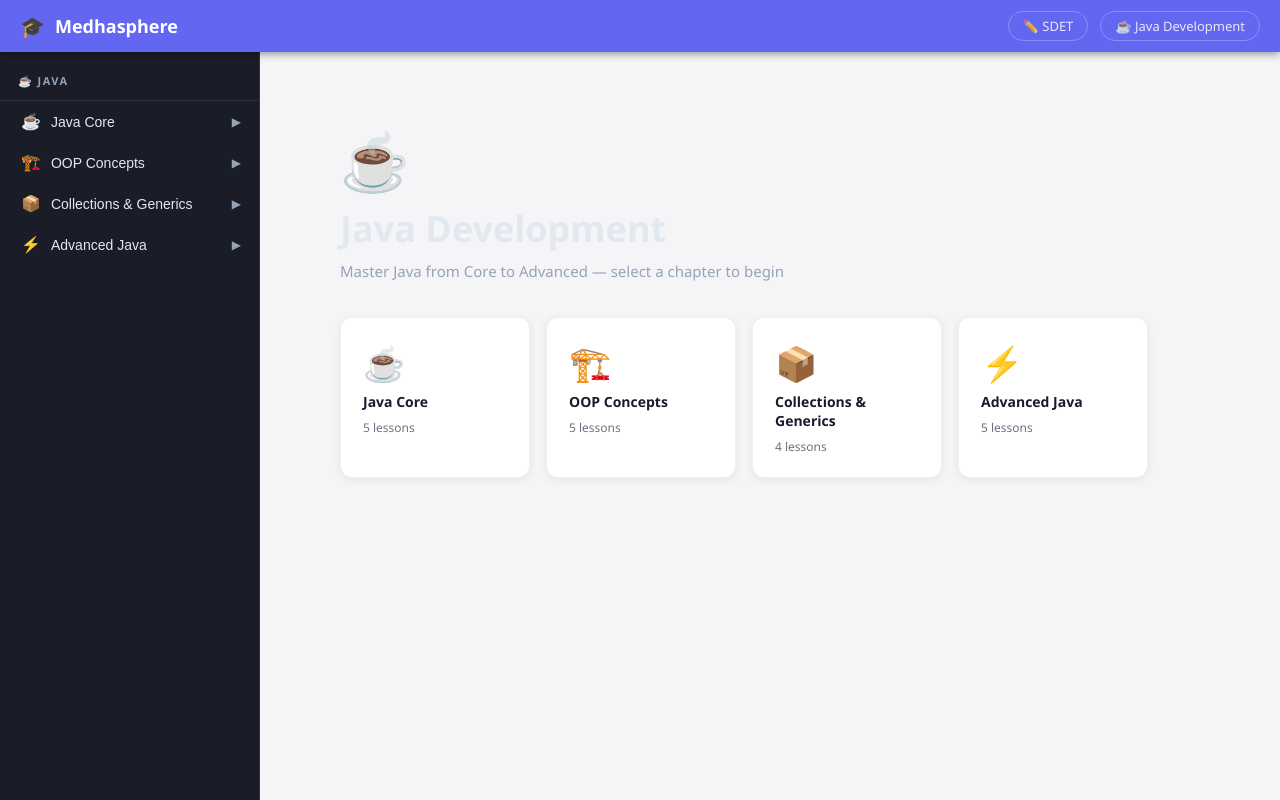
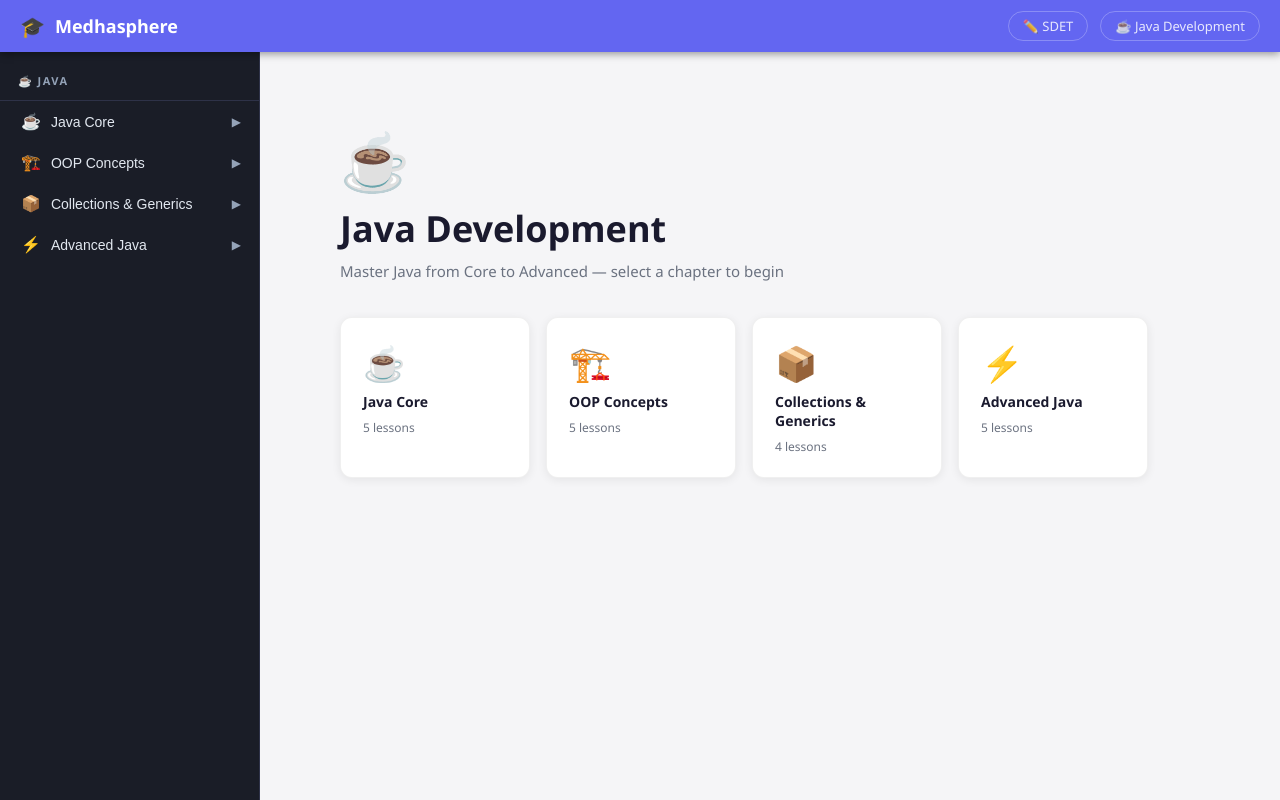
Before and after one commit to Sakshidhole04/SDET-HUB, a React (Vite) app: page /java in a window 1280 px wide. Built offline with nearby package versions, Linux system fonts and the light colour scheme.

Commit message:
Fix text color visibility on light background pages

```diff
--- a/src/App.css
+++ b/src/App.css
@@ -260,13 +260,13 @@ a { color: inherit; text-decoration: none; }
 .sdet-welcome-title {
   font-size: 36px;
   font-weight: 800;
-  color: var(--text);
+  color: #1a1a2e;
   margin-bottom: 8px;
 }
 
 .sdet-welcome-sub {
   font-size: 15px;
-  color: var(--text-muted);
+  color: #6b7280;
 }
 
 .sdet-topic-cards {
```
